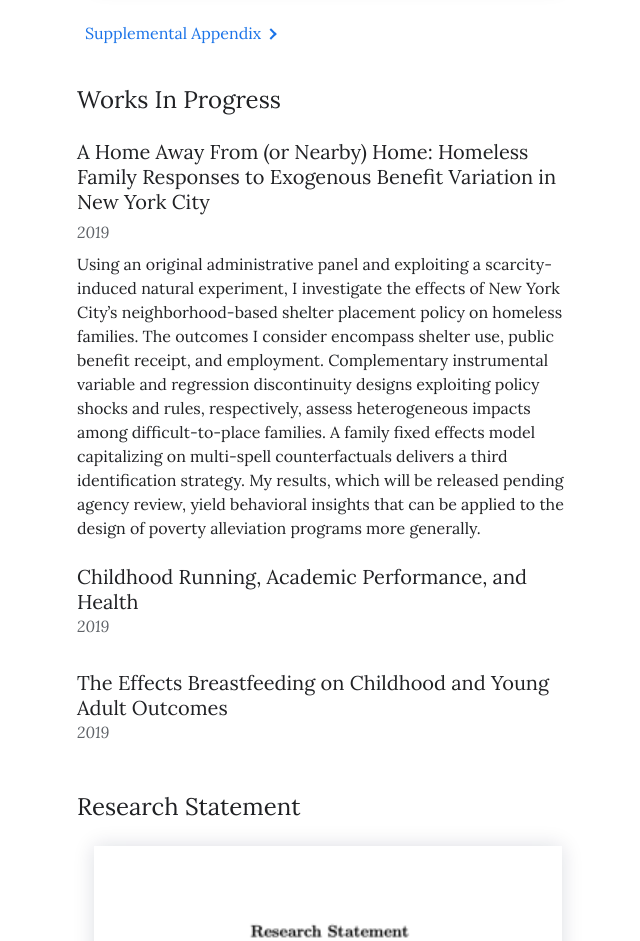
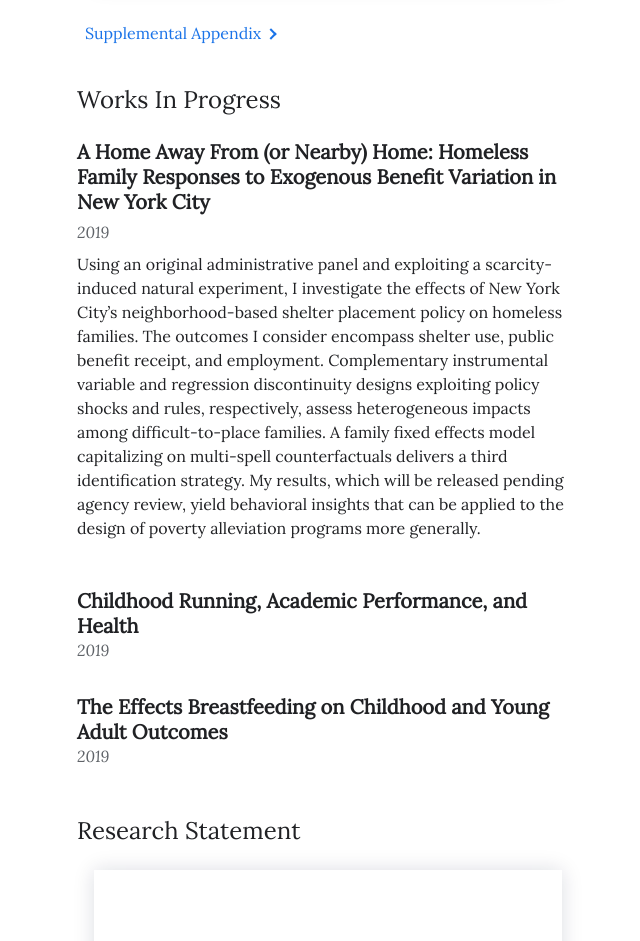
Before and after one commit to johnpatrickcassidy/mike-cassidy, a plain HTML site: page research.html in a window 1280 px wide. Shown: the part 1440-2381 px from the top of the page, without its empty margins (312-952 px from the left). Drawn offline with Linux system fonts and the light colour scheme; a web font is replaced by a local one.

Commit message:
extra space on research and bolding

```diff
--- a/css/style.css
+++ b/css/style.css
@@ -221,8 +221,14 @@ i {
   margin-top: 6px;
 }
 
+.smaller.more-space {
+  margin-top: 48px;
+}
+
+/*@TODO: Change this to an H3*/
 .smaller {
   font-size: 20px;
+  font-weight: 700;
 }
 
 
--- a/research.html
+++ b/research.html
@@ -40,7 +40,7 @@
         <p>Using an original administrative panel and exploiting a scarcity-induced natural experiment, I investigate the effects of New York City’s neighborhood-based shelter placement policy on homeless families. The outcomes I consider encompass shelter use, public benefit receipt, and employment. Complementary instrumental variable and regression discontinuity designs exploiting policy shocks and rules, respectively, assess heterogeneous impacts among difficult-to-place families. A family fixed effects model capitalizing on multi-spell counterfactuals delivers a third identification strategy. My results, which will be released pending agency review, yield behavioral insights that can be applied to the design of poverty alleviation programs more generally.</p>
       </div>
       <div class="wips">
-        <h2 class="smaller">Childhood Running, Academic Performance, and Health</h2>
+        <h2 class="smaller more-space">Childhood Running, Academic Performance, and Health</h2>
         <h4>2019</h4>
       </div>
       <div class="wips">
```
Also changed, not shown: 1 other file.
